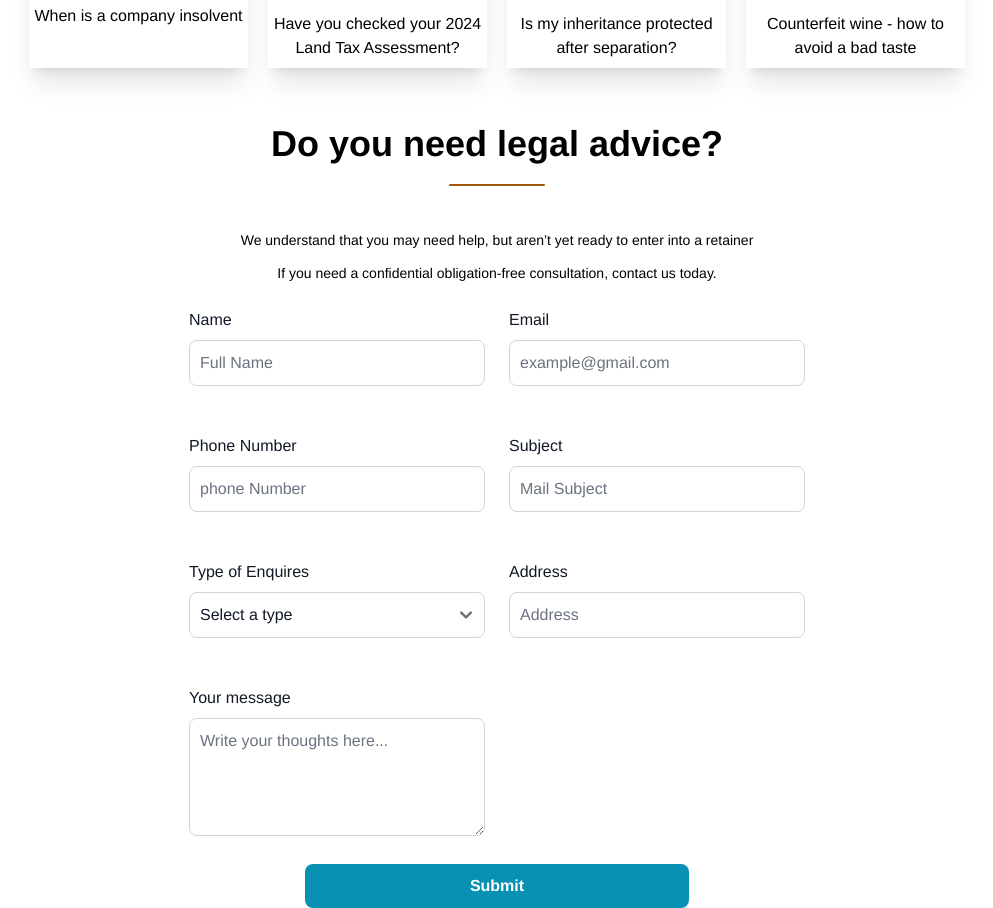
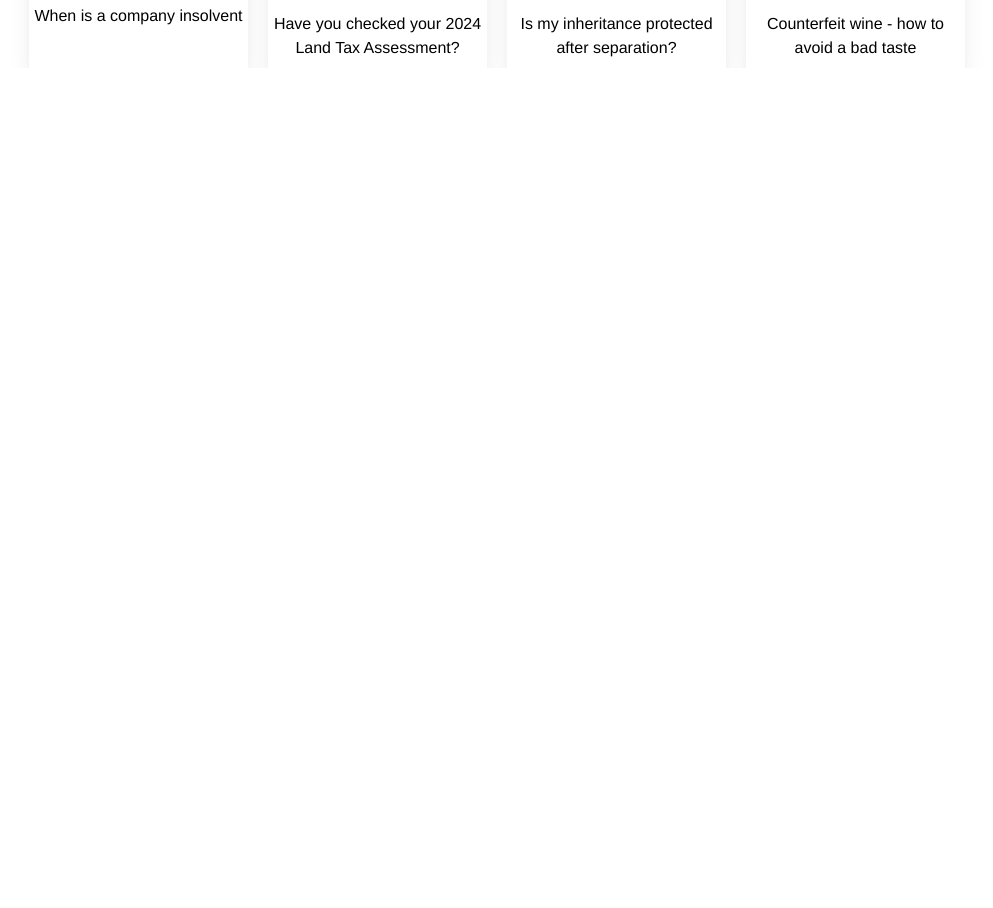
Before and after one commit to abenooo/lawyer_public_site, a Next.js app: page / in a window 1280 px wide. Shown: the part 3260-4168 px from the top of the page, without its empty margins (143-1136 px from the left). After the commit the page ends 3328 px from the top, so only its background shows below. Built offline with nearby package versions, Linux system fonts and the light colour scheme.

Commit message:
Update _app.js remove contact us from all pages

```diff
--- a/pages/_app.js
+++ b/pages/_app.js
@@ -13,7 +13,6 @@ export default function App({ Component, pageProps }) {
       <MyNavbar />
       {isHomePage && <Hero />}
       <Component {...pageProps} />
-      <ContactUs/>
     </>
   );
 }
```
